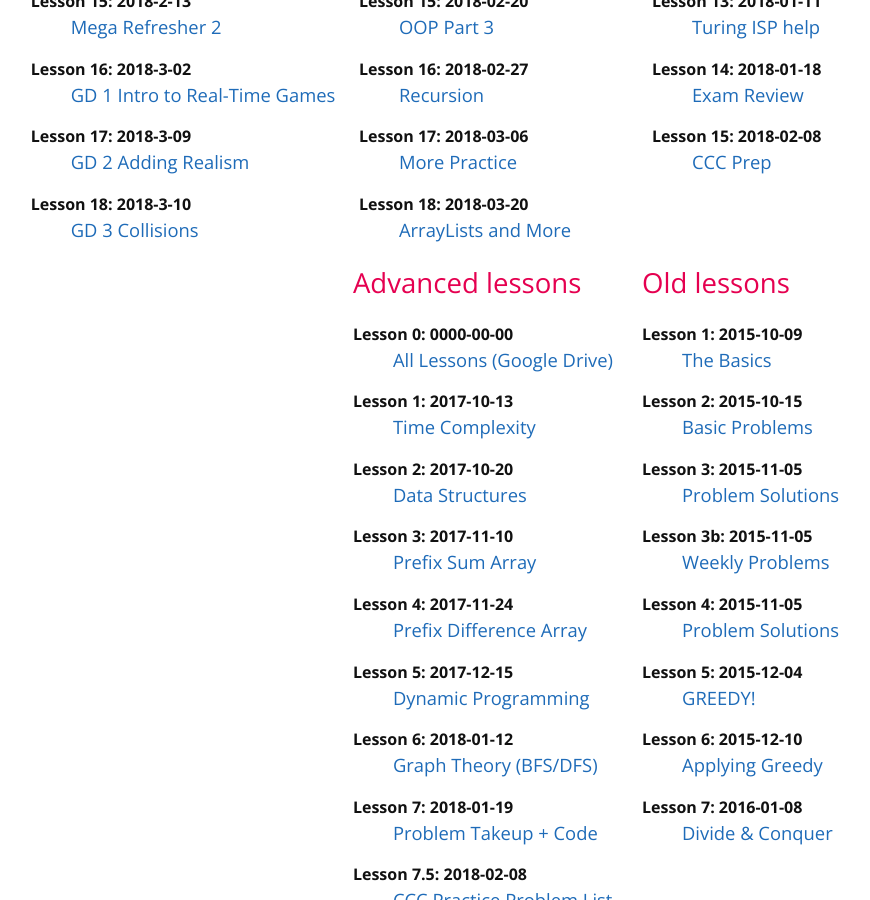
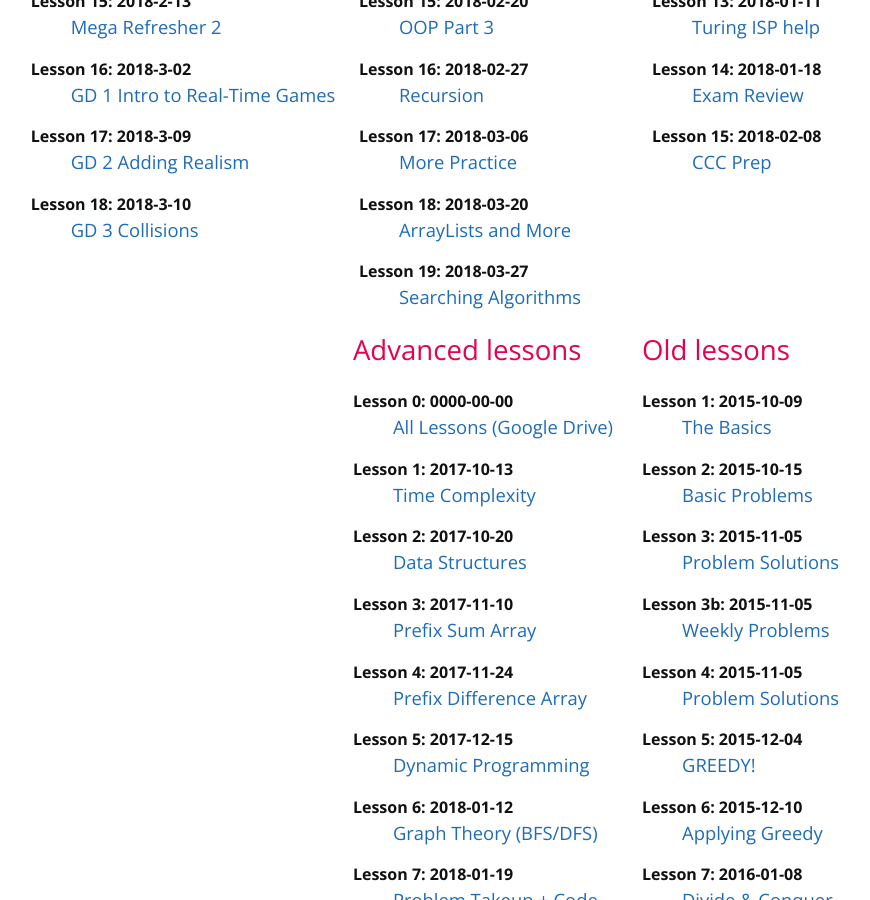
Before and after one commit to mcpt/mcpt.github.io, a Jekyll site: the page built from cpt.md, in a window 1280 px wide and 900 px high, scrolled down 1557 px. Shown: the whole window, without its empty margins (44-914 px from the left). Built offline with Jekyll 4.4.1, drawn with Linux system fonts in a browser that asks for light colours.

Commit message:
Update intermediate-lessons.yml

```diff
--- a/_data/intermediate-lessons.yml
+++ b/_data/intermediate-lessons.yml
@@ -93,3 +93,8 @@
   date: 2018-03-20
   id: 18
   url: https://docs.google.com/presentation/d/1HEWBRvV6MYbKtUhdN_1V83tUn8-BFR58qJTyKaXRbUI/edit?usp=sharing
+
+- title: Searching Algorithms
+  date: 2018-03-27
+  id: 19
+  url: https://docs.google.com/presentation/d/15T8Znbx5yoiQV5gHFiTXAxPjKbQKLz1rBlR-D06SYo0/edit?usp=sharing
```
